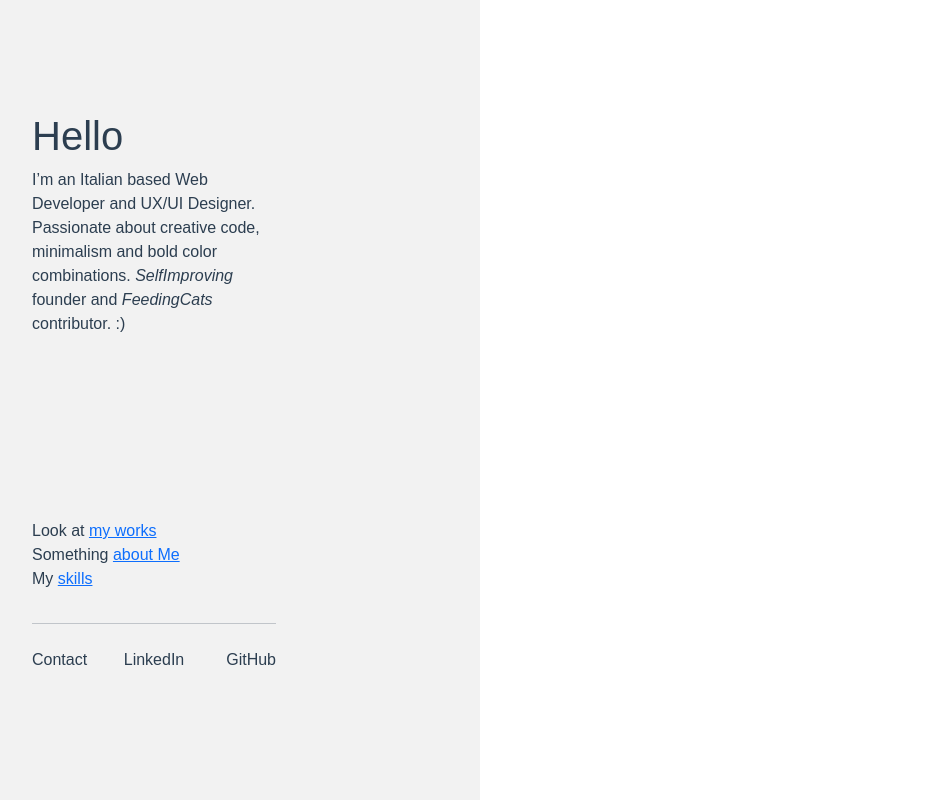
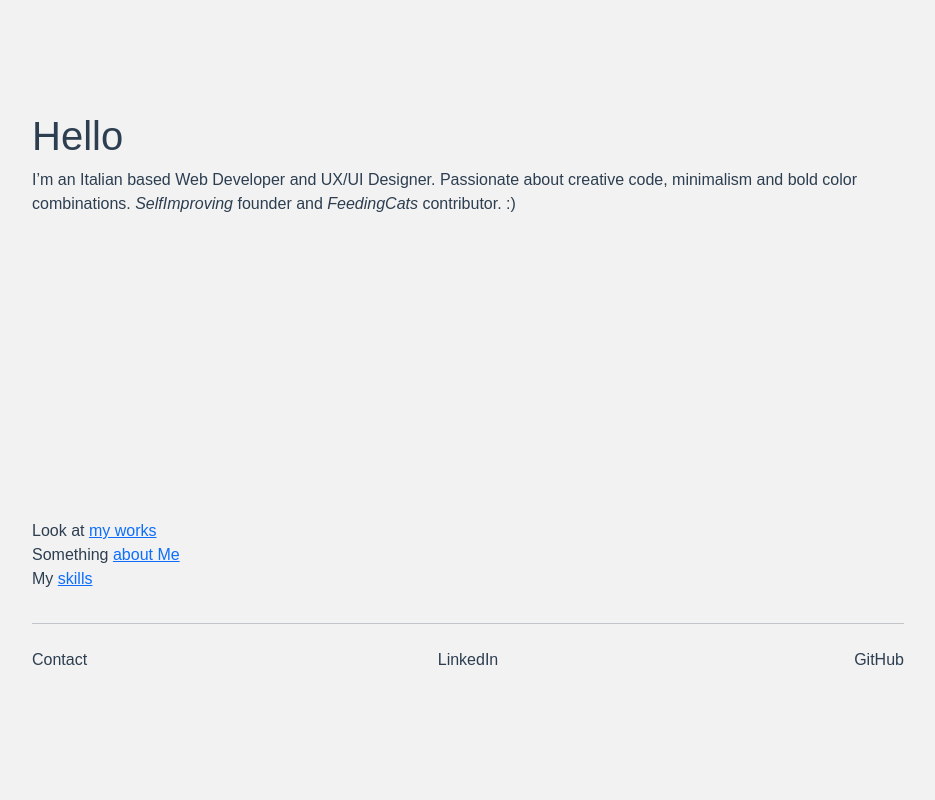
Before and after one commit to Antonius131/personal-website, a Vue app: page /desktop in a window 1280 px wide. Shown: the whole page, without its empty margins (172-1107 px from the left). Built offline with nearby package versions, Linux system fonts and the light colour scheme.

Commit message:
change template structure

```diff
--- a/src/components/desktop/MainDesktop.vue
+++ b/src/components/desktop/MainDesktop.vue
@@ -1,8 +1,6 @@
 <template>
    <div id="wrapper" class="col-12">
-      <div class="col-6">
-         <HeaderDesktop />
-      </div>
+      <HeaderDesktop />
    </div>
 </template>
 
```
